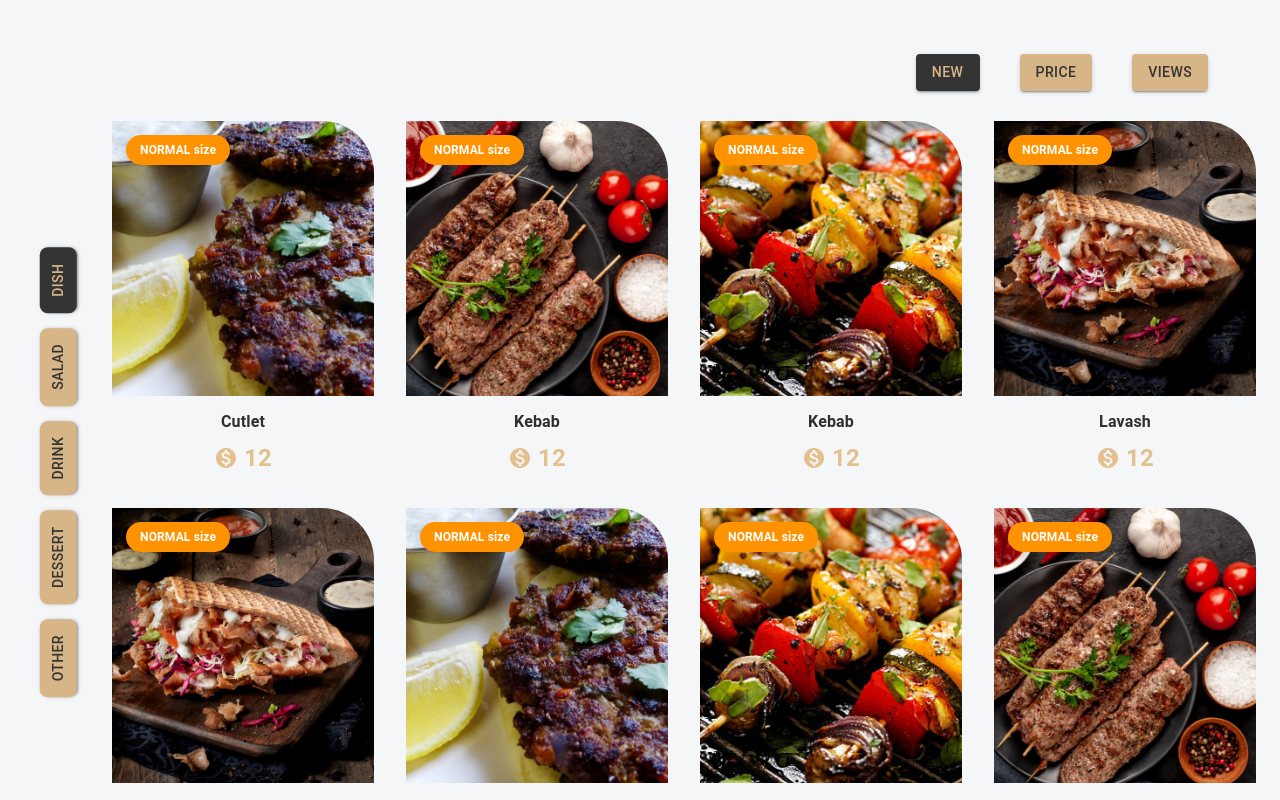
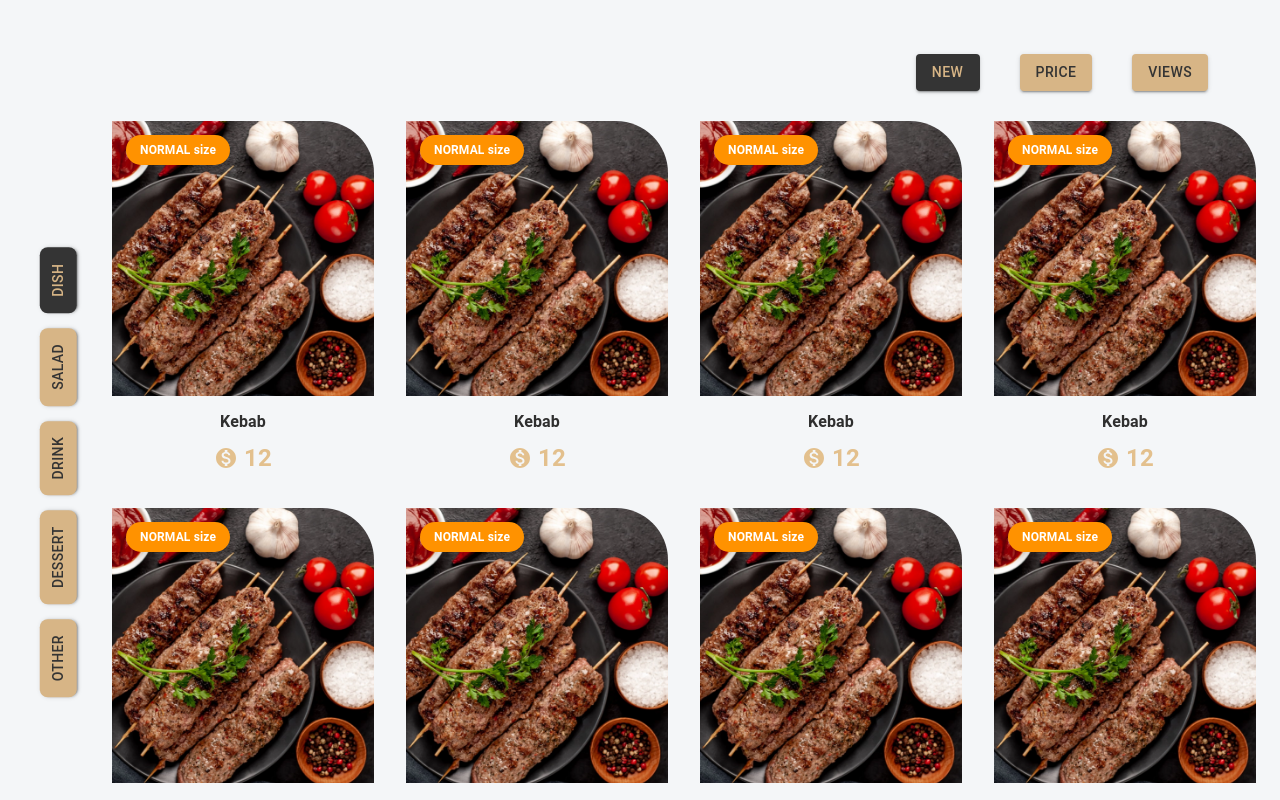
Before and after one commit to karimboyevshaxram97-ux/burakreact, a React (Create React App) app: page /products in a window 1280 px wide. Shown: the part 580-1380 px from the top of the page. Built offline with nearby package versions, Linux system fonts and the light colour scheme.

Commit message:
feat: develop ProductsPage slice and selector

```diff
--- a/src/app/screens/productsPage/ChosenProduct.tsx
+++ b/src/app/screens/productsPage/ChosenProduct.tsx
@@ -10,6 +10,33 @@ import "swiper/css/free-mode";
 import "swiper/css/navigation";
 import "swiper/css/thumbs";
 import { FreeMode, Navigation, Thumbs } from "swiper";
+
+import { useDispatch, useSelector } from "react-redux";
+import { Dispatch } from "@reduxjs/toolkit";
+import { setRestaurant, setChosenProduct } from "./slice";
+import { createSelector } from "reselect";
+import { retrieveChosenProduct, retrieveRestaurant } from "./selector";
+import { Product } from "../../../lib/types/product";
+
+/** REDUX SLICE & SELECTOR */
+const actionDispatch = (dispatch: Dispatch) => ({
+  setRestaurant: (data: Product[]) => dispatch(setRestaurant(data)),
+  setChosenProduct: (data: Product[]) => dispatch(setChosenProduct(data)),
+});
+
+const chosenProductRetriever = createSelector(
+  retrieveChosenProduct,
+  (chosenProduct) => ({
+    chosenProduct,
+  })
+);
+
+const restaurantRetriever = createSelector(
+  retrieveRestaurant,
+  (restaurant) => ({
+    restaurant,
+  })
+);
 
 export default function ChosenProduct() {
   return (
--- a/src/app/screens/productsPage/Products.tsx
+++ b/src/app/screens/productsPage/Products.tsx
@@ -9,16 +9,34 @@ import ArrowBackIcon from "@mui/icons-material/ArrowBack";
 import ArrowForwardIcon from "@mui/icons-material/ArrowForward";
 import { MonetizationOn } from "@mui/icons-material";
 
+
+import { useDispatch, useSelector } from "react-redux";
+import { Dispatch } from "@reduxjs/toolkit";
+import { setProducts } from "./slice";
+import { createSelector } from "reselect";
+import { retrieveProducts } from "./selector";
+import { Product } from "../../../lib/types/product";
+
+/** REDUX SLICE & SELECTOR */
+const actionDispatch = (dispatch: Dispatch) => ({
+  setProducts: (data: Product[]) => dispatch(setProducts(data)),
+});
+
+const productsRetriever = createSelector(retrieveProducts, (products) => ({
+  products,
+}));
+
 const products = [
-    { productName: "Cutlet", imagePath: "/img/cutlet.webp" },
-    { productName: "Kebab", imagePath: "/img/kebab-fresh.webp" },
-    { productName: "Kebab", imagePath: "/img/kebab.webp" },
-    { productName: "Lavash", imagePath: "/img/lavash.webp" },
-    { productName: "Lavash", imagePath: "/img/lavash.webp" },
-    { productName: "Cutlet", imagePath: "/img/cutlet.webp" },
-    { productName: "Kebab", imagePath: "/img/kebab.webp" },
-    { productName: "Kebab", imagePath: "/img/kebab-fresh.webp" },
+      { productName: "Kebab", imagePath: "/img/kebab-fresh.webp" },
+      { productName: "Kebab", imagePath: "/img/kebab-fresh.webp" },
+      { productName: "Kebab", imagePath: "/img/kebab-fresh.webp" },
+      { productName: "Kebab", imagePath: "/img/kebab-fresh.webp" },
+      { productName: "Kebab", imagePath: "/img/kebab-fresh.webp" },
+      { productName: "Kebab", imagePath: "/img/kebab-fresh.webp" },
+      { productName: "Kebab", imagePath: "/img/kebab-fresh.webp" },
+      { productName: "Kebab", imagePath: "/img/kebab-fresh.webp" },
 ];
+
 
 
 export default function Products() {
--- /dev/null
+++ b/src/app/screens/productsPage/selector.ts
@@ -0,0 +1,19 @@
+import { createSelector } from "reselect";
+import { AppRootState } from "../../../lib/types/screen";
+
+const selectProductsPage = (state: AppRootState) => state.ProductsPage;
+
+export const retrieveRestaurant = createSelector(
+  selectProductsPage,
+  (ProductsPage) => ProductsPage.restaurant
+);
+
+export const retrieveChosenProduct = createSelector(
+  selectProductsPage,
+  (ProductsPage) => ProductsPage.chosenProduct
+);
+
+export const retrieveProducts = createSelector(
+  selectProductsPage,
+  (ProductsPage) => ProductsPage.products
+);
--- /dev/null
+++ b/src/app/screens/productsPage/slice.ts
@@ -0,0 +1,30 @@
+import { createSlice } from "@reduxjs/toolkit";
+import { ProductsPageState } from "../../../lib/types/screen";
+
+const initialState: ProductsPageState = {
+  restaurant: null,
+  chosenProduct: null,
+  products: [],
+};
+
+const productsPageSlice = createSlice({
+  name: "productsPage",
+  initialState,
+  reducers: {
+    setRestaurant: (state, action) => {
+      state.restaurant = action.payload;
+    },
+    setChosenProduct: (state, action) => {
+      state.chosenProduct = action.payload;
+    },
+    setProducts: (state, action) => {
+      state.products = action.payload;
+    },
+  },
+});
+
+export const { setRestaurant, setChosenProduct, setProducts } =
+  productsPageSlice.actions;
+
+const ProductsPageReducer = productsPageSlice.reducer;
+export default ProductsPageReducer;
--- a/src/app/store.ts
+++ b/src/app/store.ts
@@ -2,6 +2,7 @@ import { configureStore, ThunkAction, Action } from "@reduxjs/toolkit";
 import HomePage from "./screens/homePage";
 import HomePageReducer from "./screens/homePage/slice";
 import reduxLogger from "redux-logger";
+import ProductsPageReducer from "./screens/productsPage/slice";
 
 export const store = configureStore({
   middleware: (getDefaultMiddleware) =>
@@ -9,6 +10,7 @@ export const store = configureStore({
     getDefaultMiddleware().concat(reduxLogger),
   reducer: {
     homePage: HomePageReducer,
+    productsPage: ProductsPageReducer,
   },
 });
 
```
Also changed, not shown: src/lib/types/screen.ts (+7 -0 lines), 1 other file (tests, documents, lock files or other folders).
